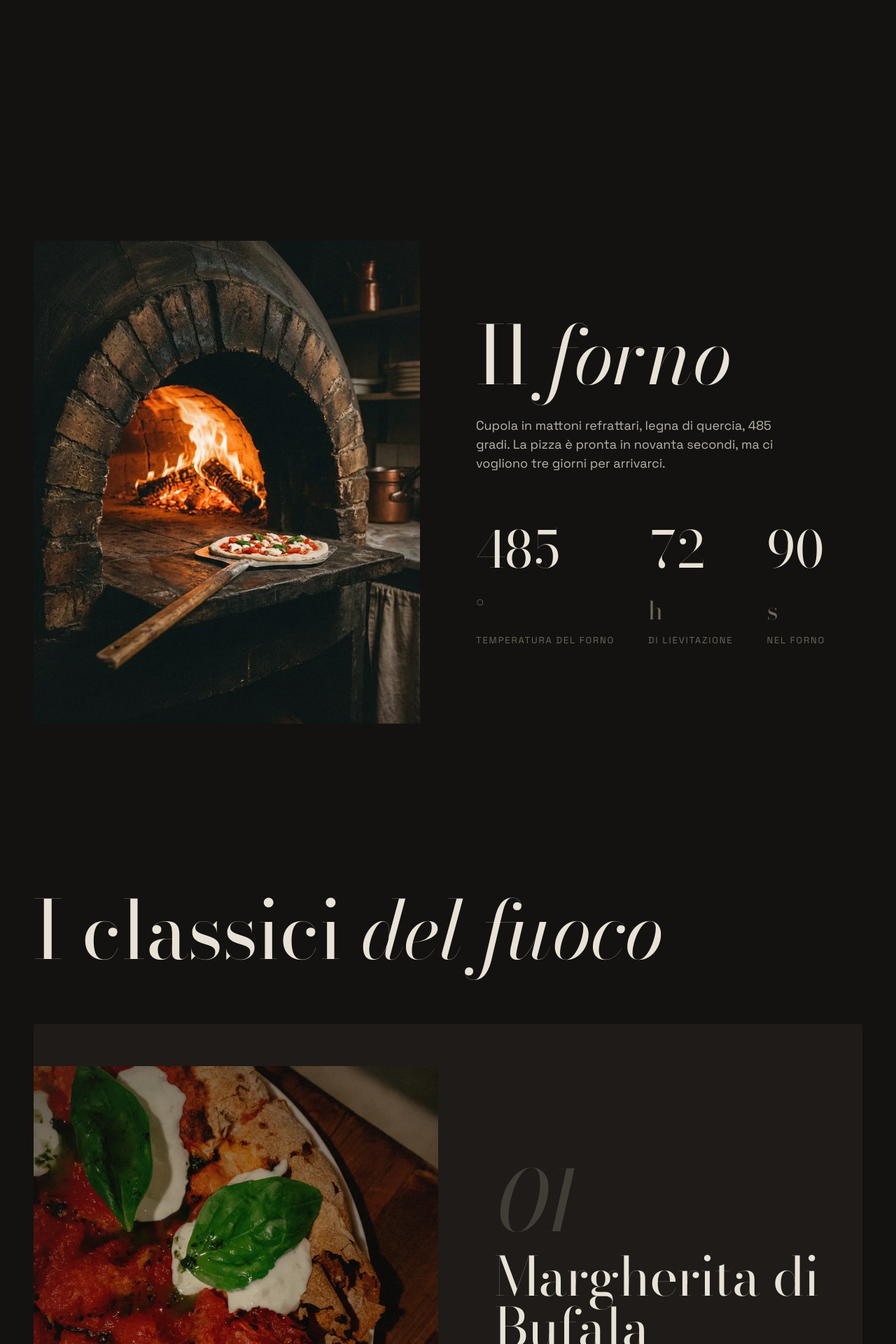
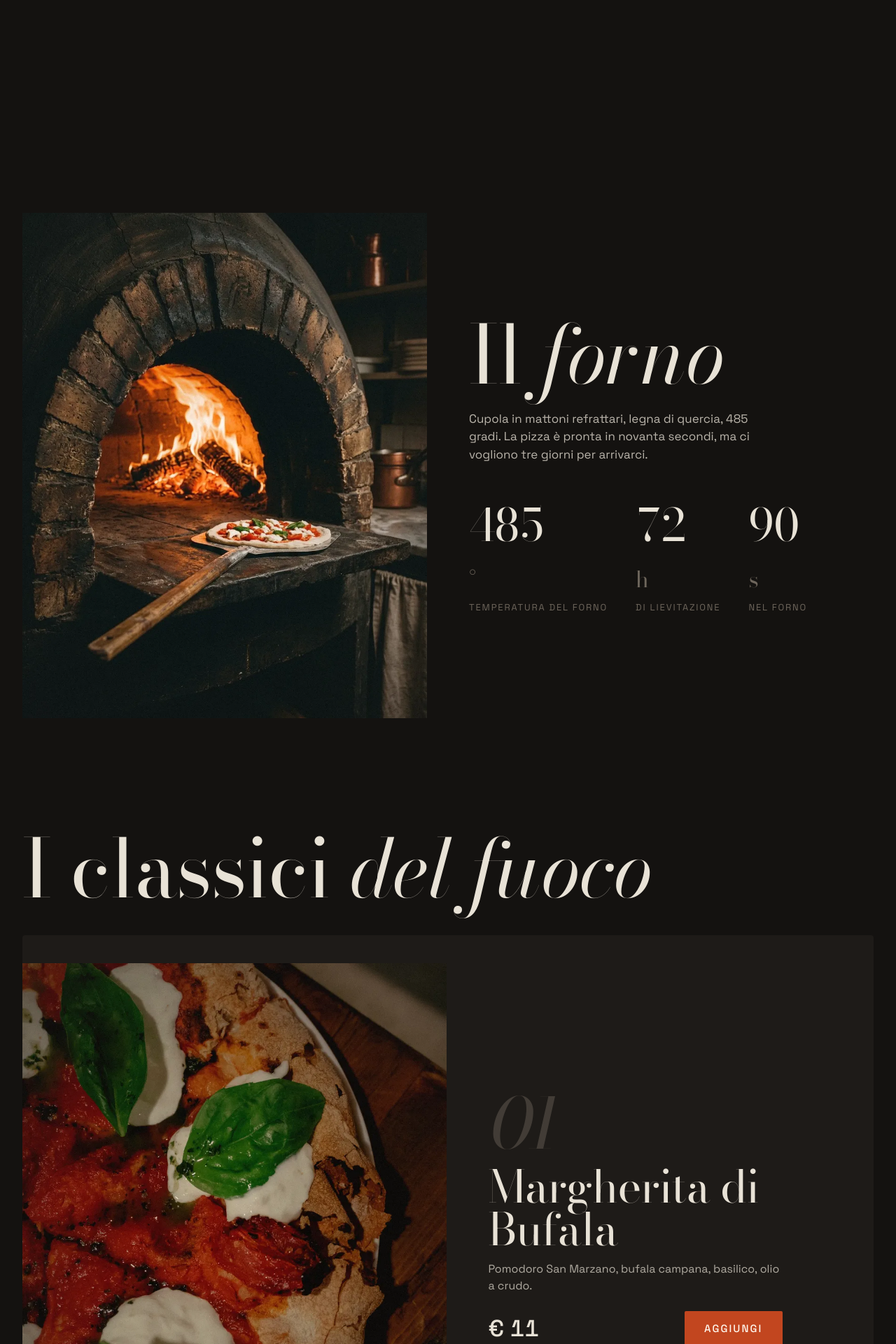
Before and after one commit to HamdiSouissi/v11-restaurant-prototype, a PHP site: page / in a window 1280 px wide. Shown: the part 2200-4120 px from the top of the page at 70% size. Run offline with PHP 8.4, Linux system fonts and the light colour scheme; data that the repository does not hold is empty; some libraries are stand-ins or nearby versions.

Commit message:
Design improvements and bug fixes
- Video hero: fixed z-index layering (poster behind video)
- Reduced section padding (120px → 80px) to eliminate excessive whitespace
- Menu sticky preview: added z-index to prevent overlap with items
- Tags: expanded 'V/P/GF' to 'Veg/Piccante/Senza glutine' for clarity
- Builder: replaced SVG pizza with high-end photograph (pizza-builder.jpg)
- Gallery: fixed Swiper fallback, set explicit slide width (320px)
- Reviews: reduced font size (64px → 42px max) and spacing
- Footer: reduced padding (120px → 60px) and wordmark size
- Classici: reduced card padding and title sizes for tighter layout
- Forno: reduced gaps and counter sizes

All changes maintain luxury aesthetic while improving readability and reducing wasted space.

Co-authored-by: arena-agent <297053741+arena-agent@users.noreply.github.com>

```diff
--- a/assets/css/style.css
+++ b/assets/css/style.css
@@ -112,16 +112,18 @@ i, em, .italic { font-style: italic; }
 /* ---------- Section base ---------- */
 .section {
   position: relative;
-  min-height: 100vh;
-  padding: 120px 48px;
+  padding: 80px 32px;
   transition: background-color 600ms var(--ease-in-out);
 }
 .section--carbone { background-color: var(--carbone); color: var(--osso); }
 .section--fumo    { background-color: var(--fumo); color: var(--osso); }
 .section--osso    { background-color: var(--osso); color: var(--inchiostro); }
 
+.section--hero { min-height: 100vh; }
+.section--manifesto { min-height: 100vh; }
+
 @media (max-width: 768px) {
-  .section { padding: 80px 20px; }
+  .section { padding: 60px 20px; }
 }
 
 /* ---------- Preloader ---------- */
@@ -426,7 +433,7 @@ i, em, .italic { font-style: italic; }
 .forno__layout {
   display: grid;
   grid-template-columns: 1fr 1fr;
-  gap: 80px;
+  gap: 60px;
   align-items: center;
   max-width: 1400px;
   margin: 0 auto;
@@ -445,24 +452,24 @@ i, em, .italic { font-style: italic; }
   transition: transform 1200ms var(--ease-out-expo);
 }
 .forno__title {
-  margin-bottom: 32px;
+  margin-bottom: 24px;
 }
 .forno__title--italic { font-style: italic; }
 .forno__text {
-  font-size: 18px;
+  font-size: 17px;
   color: rgba(232, 226, 214, 0.78);
   max-width: 440px;
-  margin-bottom: 56px;
+  margin-bottom: 40px;
 }
 .forno__counters {
-  display: flex; gap: 48px; flex-wrap: wrap;
+  display: flex; gap: 40px; flex-wrap: wrap;
 }
 .forno__counter {
   display: flex; flex-direction: column; gap: 6px;
 }
 .forno__counter-num {
   font-family: var(--ff-display);
-  font-size: 72px;
+  font-size: 64px;
   font-weight: 400;
   font-variant-numeric: tabular-nums;
   letter-spacing: -0.02em;
@@ -470,7 +477,7 @@ i, em, .italic { font-style: italic; }
 }
 .forno__counter-unit {
   font-family: var(--ff-display);
-  font-size: 36px;
+  font-size: 32px;
   color: var(--cenere);
 }
 .forno__counter-label {
@@ -487,7 +494,7 @@ i, em, .italic { font-style: italic; }
 }
 
 /* ---------- Classici ---------- */
-.classici__header { max-width: 1400px; margin: 0 auto 80px; }
+.classici__header { max-width: 1400px; margin: 0 auto 40px; }
 .classici__title--italic { font-style: italic; }
 .classici__stack {
   position: relative;
@@ -499,10 +506,10 @@ i, em, .italic { font-style: italic; }
   top: 120px;
   display: grid;
   grid-template-columns: 1.1fr 1fr;
-  gap: 80px;
+  gap: 60px;
   align-items: center;
-  padding: 60px 0;
-  margin-bottom: 40px;
+  padding: 40px 0;
+  margin-bottom: 30px;
   background: var(--fumo);
   border-radius: 4px;
   transition: transform 600ms var(--ease-out-power3), opacity 600ms var(--ease-out-power3);
@@ -524,25 +531,25 @@ i, em, .italic { font-style: italic; }
   transition: transform 800ms var(--ease-out-power3);
 }
 .classici__card:hover .classici__card-media img { transform: scale(1.04); }
-.classici__card-body { padding: 40px 48px 40px 0; }
+.classici__card-body { padding: 30px 40px 30px 0; }
 .classici__num {
   font-family: var(--ff-display);
   font-style: italic;
-  font-size: 120px;
+  font-size: 100px;
   color: var(--cenere);
   opacity: 0.45;
   line-height: 1;
   display: block;
-  margin-bottom: 12px;
+  margin-bottom: 10px;
 }
 .classici__dish {
-  font-size: clamp(42px, 6vw, 80px);
-  margin-bottom: 16px;
+  font-size: clamp(36px, 5vw, 64px);
+  margin-bottom: 14px;
 }
 .classici__desc {
-  font-size: 17px;
+  font-size: 16px;
   color: rgba(232, 226, 214, 0.72);
-  margin-bottom: 32px;
+  margin-bottom: 24px;
   max-width: 420px;
 }
 .classici__price-row {
--- a/assets/js/gallery.js
+++ b/assets/js/gallery.js
@@ -1,10 +1,19 @@
-/** BRACE — gallery: Swiper freeMode + lightbox with Flip */
+/** BRACE — gallery: Swiper freeMode + lightbox */
 (function () {
   'use strict';
 
   function initGallery() {
     const swiperEl = document.getElementById('gallery-swiper');
-    if (!swiperEl || typeof Swiper === 'undefined') return;
+    if (!swiperEl || typeof Swiper === 'undefined') {
+      // Fallback: display all slides in a horizontal scroll if Swiper fails
+      const wrapper = swiperEl?.querySelector('.swiper-wrapper');
+      if (wrapper) {
+        wrapper.style.display = 'flex';
+        wrapper.style.overflowX = 'auto';
+        wrapper.style.scrollSnapType = 'x mandatory';
+      }
+      return;
+    }
 
     new Swiper(swiperEl, {
       slidesPerView: 'auto',
@@ -12,6 +21,7 @@
       freeMode: { enabled: true, momentum: true, momentumRatio: 0.8 },
       grabCursor: true,
       speed: 600,
+      loop: false,
     });
 
     // Parallax per image based on position
--- a/partials/builder.php
+++ b/partials/builder.php
@@ -9,11 +9,9 @@
     </div>
 
     <div class="builder__visual">
-      <svg id="builder-pizza-svg" viewBox="0 0 400 400" width="100%" aria-hidden="true">
-        <circle class="builder-base" cx="200" cy="200" r="170" fill="#3A2A1E" stroke="#1E1510" stroke-width="3"/>
-        <circle class="builder-crust" cx="200" cy="200" r="170" fill="none" stroke="#4A3828" stroke-width="18"/>
-        <g class="builder-toppings" aria-hidden="true"></g>
-      </svg>
+      <div class="builder__pizza-img">
+        <img src="/assets/img/pizza-builder.webp" alt="Pizza artesanal" width="900" height="900">
+      </div>
     </div>
 
     <div class="builder__steps" id="builder-steps">
--- a/partials/menu.php
+++ b/partials/menu.php
@@ -55,9 +55,9 @@
               <div class="menu__item-title-row">
                 <h4 class="menu__item-title"><?php echo htmlspecialchars($item['name_it']); ?></h4>
                 <div class="menu__item-tags" aria-label="Caratteristiche">
-                  <?php if (!empty($item['veg'])): ?><span class="tag tag--veg" title="Vegetariano">V</span><?php endif; ?>
-                  <?php if (!empty($item['piccante'])): ?><span class="tag tag--piccante" title="Piccante">P</span><?php endif; ?>
-                  <?php if (!empty($item['gluten_free'])): ?><span class="tag tag--gf" title="Senza glutine">GF</span><?php endif; ?>
+                  <?php if (!empty($item['veg'])): ?><span class="tag tag--veg" title="Vegetariano">Veg</span><?php endif; ?>
+                  <?php if (!empty($item['piccante'])): ?><span class="tag tag--piccante" title="Piccante">Piccante</span><?php endif; ?>
+                  <?php if (!empty($item['gluten_free'])): ?><span class="tag tag--gf" title="Senza glutine">Senza glutine</span><?php endif; ?>
                 </div>
               </div>
               <span class="menu__item-price">€ <?php echo htmlspecialchars($item['price']); ?></span>
```
Also changed, not shown: other parts of assets/css/style.css (+49 -32 lines), assets/img/pizza-builder.jpg (added), assets/img/pizza-builder.webp (added).
